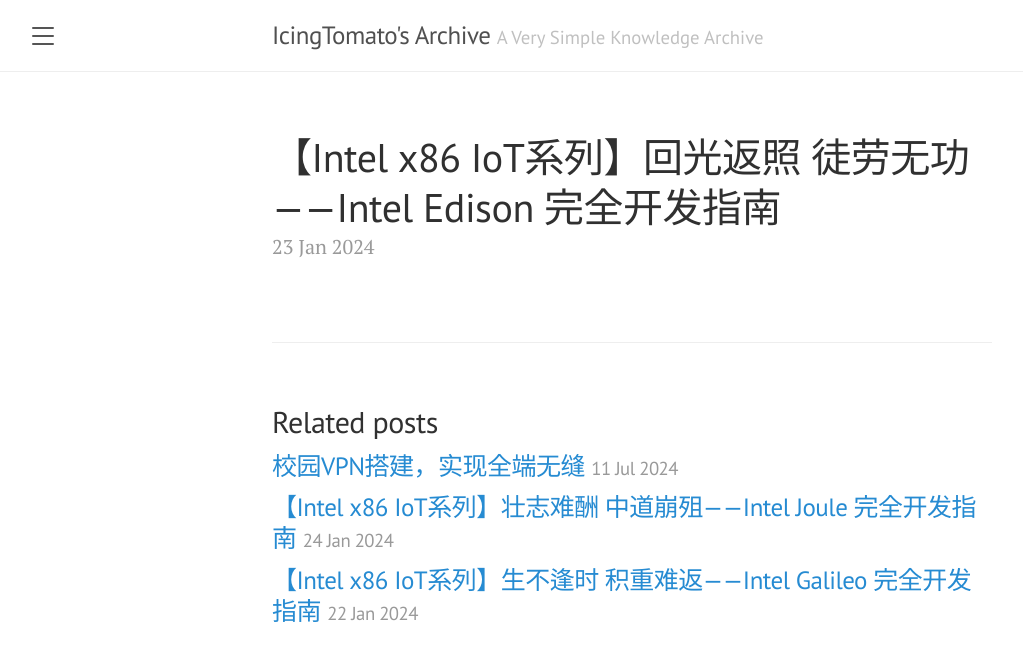
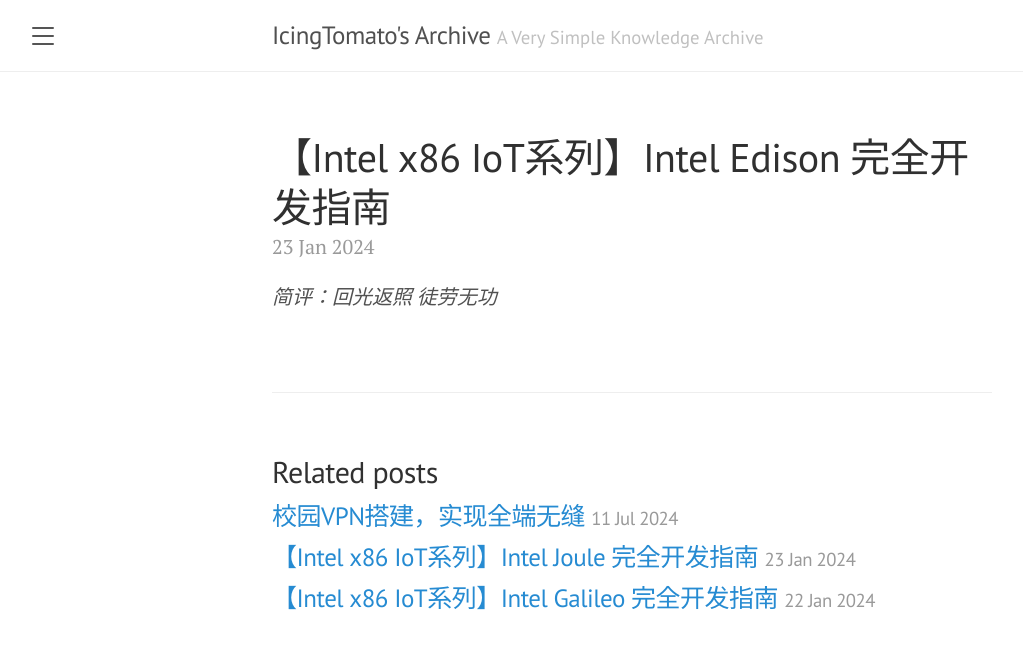
Before and after one commit to IcingTomato/icing.fun, a Jekyll site: the page built from _posts/2024-01-23-intel_edison.markdown, in a window 1280 px wide. Shown: the top 661 px of the page, without its empty margins (8-1031 px from the left). Built offline with Jekyll 4.4.1, drawn with Linux system fonts in a browser that asks for light colours.

Commit message:
Change: Change 20240120

```diff
--- a/_posts/2024-01-20-intel_genuino_101.markdown
+++ b/_posts/2024-01-20-intel_genuino_101.markdown
@@ -1,8 +1,10 @@
 ---
 layout: post
-title:  "【Intel x86 IoT系列】移缓就急 劳而无功——Intel Arduino/Genuino 101 完全开发指南"
+title:  "【Intel x86 IoT系列】Intel Arduino/Genuino 101 完全开发指南"
 tags: intel x86 zh-cn
 ---
+
+*简评：移缓就急 劳而无功*
 
 # 前言
 
--- a/_posts/2024-01-21-intel_quark_d2000.markdown
+++ b/_posts/2024-01-21-intel_quark_d2000.markdown
@@ -1,5 +1,7 @@
 ---
 layout: post
-title:  "【Intel x86 IoT系列】宏图壮志 时运不济——Intel Quark D2000 完全开发指南"
+title:  "【Intel x86 IoT系列】Intel Quark D2000 完全开发指南"
 tags: intel x86 zh-cn
 ---
+
+*简评：宏图壮志 时运不济*
--- a/_posts/2024-01-22-intel_galileo.markdown
+++ b/_posts/2024-01-22-intel_galileo.markdown
@@ -1,5 +1,7 @@
 ---
 layout: post
-title:  "【Intel x86 IoT系列】生不逢时 积重难返——Intel Galileo 完全开发指南"
+title:  "【Intel x86 IoT系列】Intel Galileo 完全开发指南"
 tags: intel x86 zh-cn
 ---
+
+*简评：生不逢时 积重难返*
--- a/_posts/2024-01-23-intel_edison.markdown
+++ b/_posts/2024-01-23-intel_edison.markdown
@@ -1,5 +1,7 @@
 ---
 layout: post
-title:  "【Intel x86 IoT系列】回光返照 徒劳无功——Intel Edison 完全开发指南"
+title:  "【Intel x86 IoT系列】Intel Edison 完全开发指南"
 tags: intel x86 zh-cn
 ---
+
+*简评：回光返照 徒劳无功*
--- /dev/null
+++ b/_posts/2024-01-23-intel_joule.markdown
@@ -0,0 +1,7 @@
+---
+layout: post
+title:  "【Intel x86 IoT系列】Intel Joule 完全开发指南"
+tags: intel x86 zh-cn
+---
+
+*简评：壮志难酬 中道崩殂*
--- a/_posts/2024-01-24-intel_joule.markdown
+++ /dev/null
@@ -1,5 +0,0 @@
----
-layout: post
-title:  "【Intel x86 IoT系列】壮志难酬 中道崩殂——Intel Joule 完全开发指南"
-tags: intel x86 zh-cn
----
```
